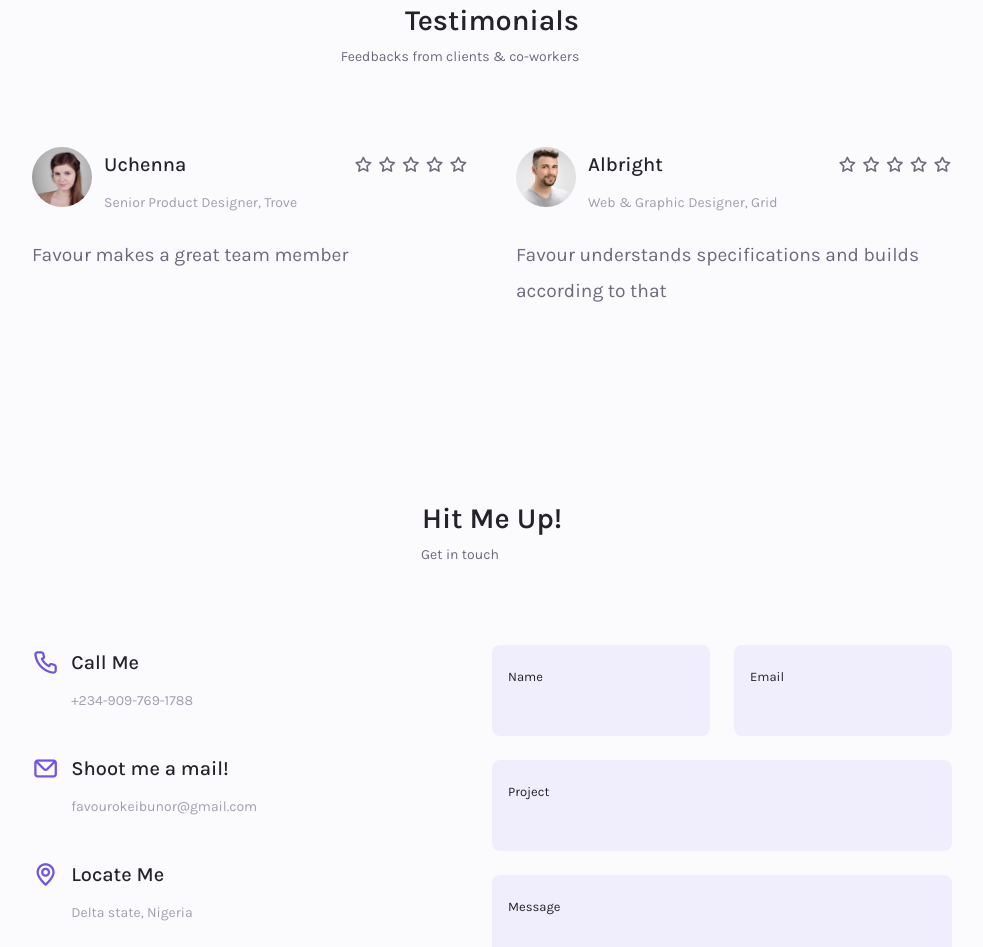
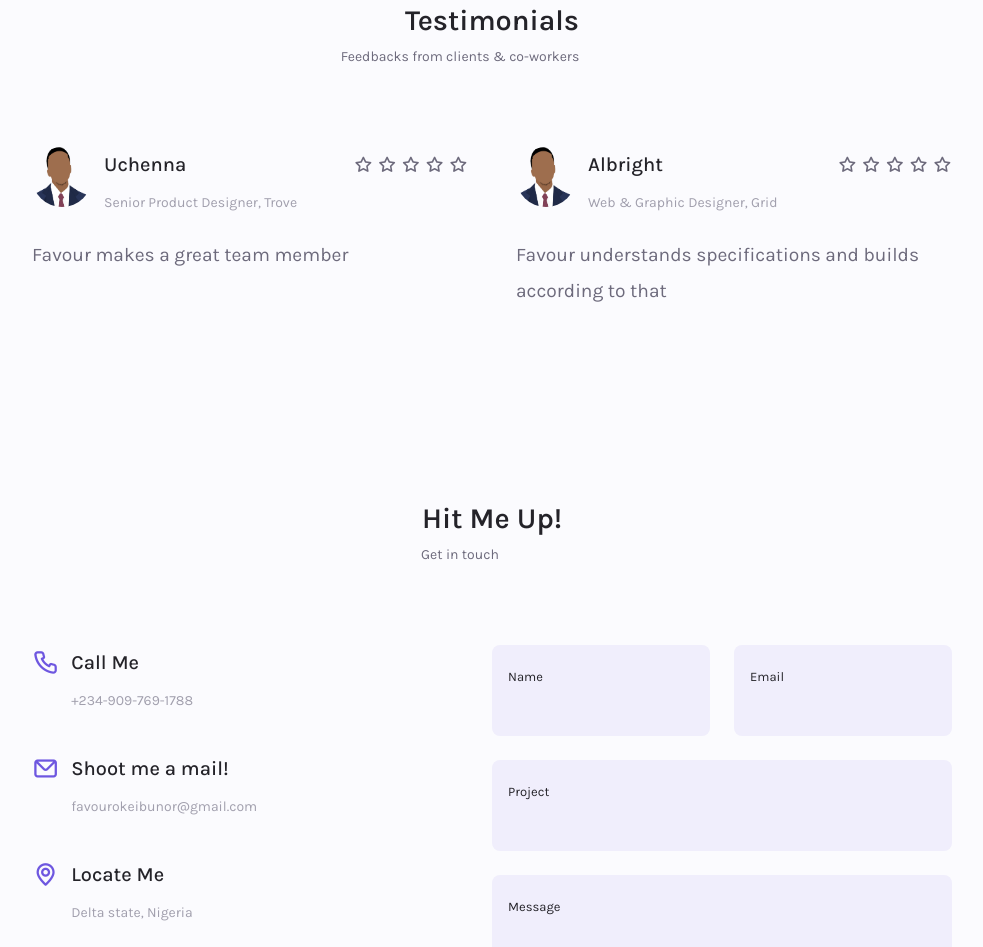
Before and after one commit to Okeibunor/glowing-memory, a plain HTML site: page index.html in a window 1280 px wide. Shown: the part 5154-6101 px from the top of the page, without its empty margins (148-1131 px from the left). Drawn offline with nearby package versions, Linux system fonts and the light colour scheme.

Commit message:
change avatar

```diff
--- a/index.html
+++ b/index.html
@@ -673,7 +673,7 @@
                         <div class="testimonial__content swiper-slide">
                             <div class="testimonial__data">
                                 <div class="testimonial__header">
-                                    <img src="./assets/img/testimonial1.jpg" alt="" class="testimonial__img">
+                                    <img src="./assets/img/avatar.png" alt="" class="testimonial__img">
                                     <div>
                                         <h3 class="testimonial__name">Uchenna</h3>
                                         <span class="testimonial__client">Senior Product Designer, Trove</span>
@@ -695,7 +695,7 @@
                         <div class="testimonial__content swiper-slide">
                             <div class="testimonial__data">
                                 <div class="testimonial__header">
-                                    <img src="./assets/img/testimonial2.jpg" alt="" class="testimonial__img">
+                                    <img src="./assets/img/avatar.png" alt="" class="testimonial__img">
                                     <div>
                                         <h3 class="testimonial__name">Albright</h3>
                                         <span class="testimonial__client">Web & Graphic Designer, Grid</span>
```
